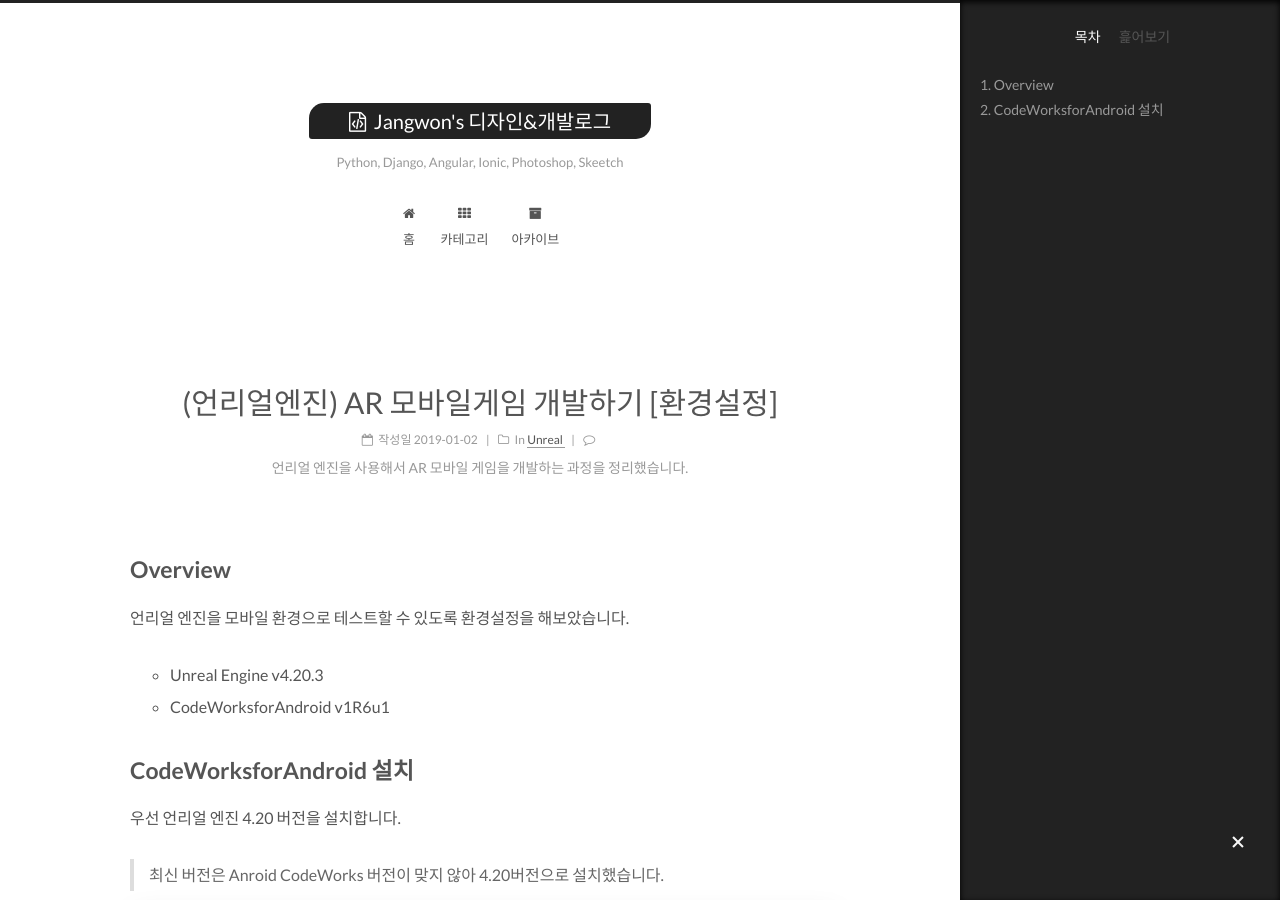
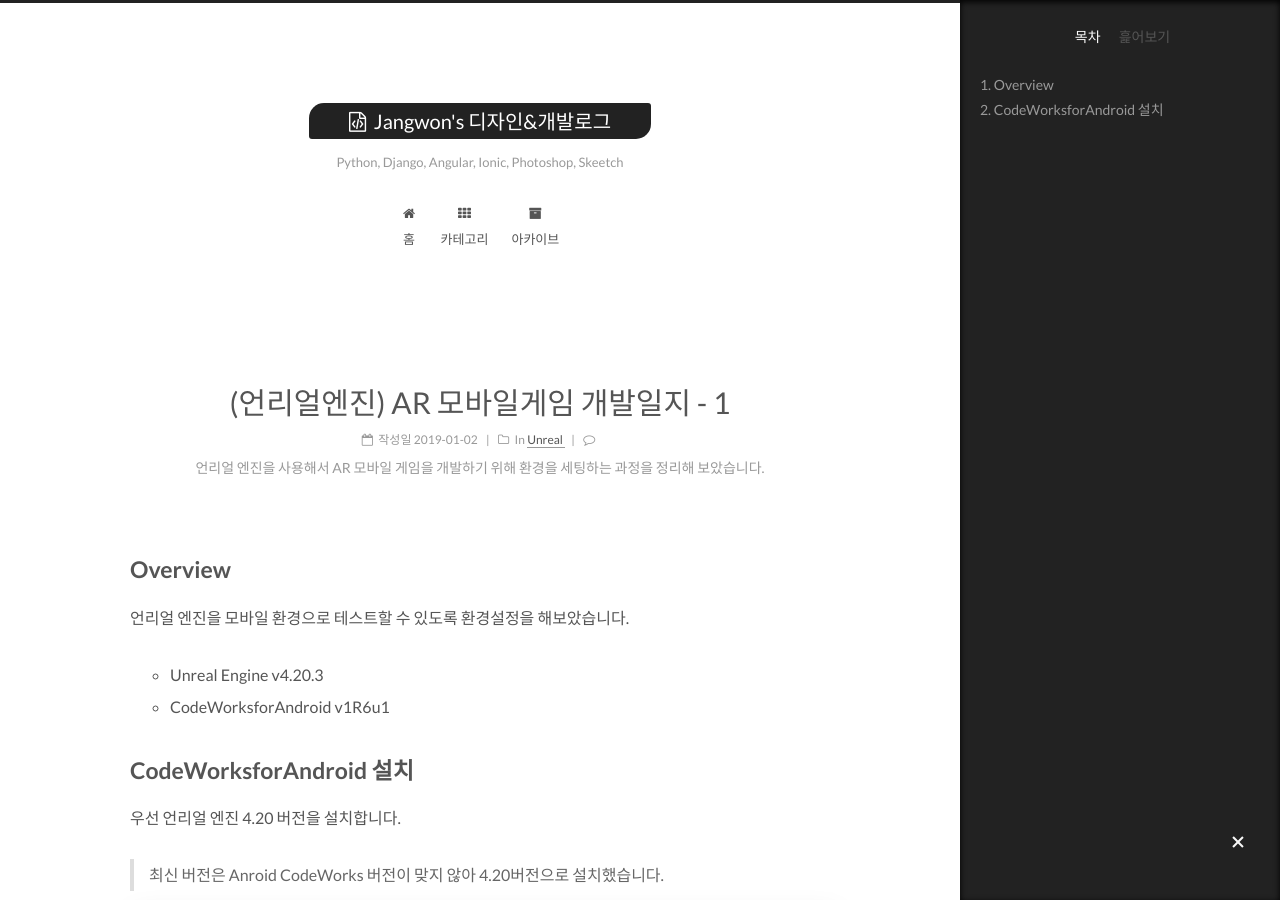
Before and after one commit to wkddnjset/wkddnjset.github.io, a Jekyll site: the page built from _posts/2019-01-02-(언리얼엔진)-AR모바일게임-개발하기-[환경설정].md, in a window 1280 px wide and 900 px high. Built offline with Jekyll 4.4.1, drawn with Linux system fonts in a browser that asks for light colours; comment, search, counter and statistics services are not loaded.

Commit message:
언리얼 개발일지

```diff
--- a/_posts/2019-01-02-(언리얼엔진)-AR모바일게임-개발하기-[환경설정].md
+++ b/_posts/2019-01-02-(언리얼엔진)-AR모바일게임-개발하기-[환경설정].md
@@ -1,7 +1,7 @@
 ---
-title: (언리얼엔진) AR 모바일게임 개발하기 [환경설정]
+title: (언리얼엔진) AR 모바일게임 개발일지 - 1
 comments: true
-description: 언리얼 엔진을 사용해서 AR 모바일 게임을 개발하는 과정을 정리했습니다.
+description: 언리얼 엔진을 사용해서 AR 모바일 게임을 개발하기 위해 환경을 세팅하는 과정을 정리해 보았습니다.
 categories:
  - Unreal
 tags: Unreal, AR, Game
```
